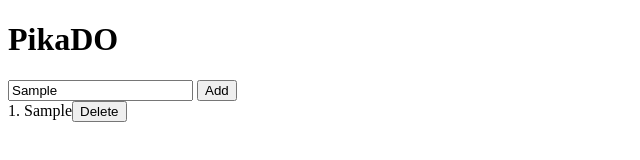
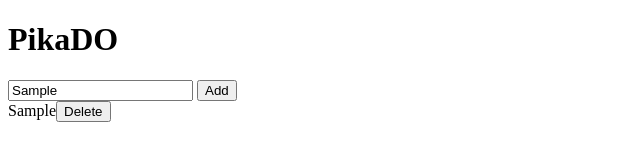
Before and after one commit to morgankar/pikaDO, a website: page index.html in a window 1280 px wide. Both pictures are taken after typing "Sample" into the empty fields and a click on the button "Add". Shown: the full height of the page, 0-640 px from the left. Drawn offline with Linux system fonts and the light colour scheme.

Commit message:
created state and component like framework

```diff
--- a/index.html
+++ b/index.html
@@ -9,6 +9,7 @@
     <h1>PikaDO</h1>
     <input type="text" name="inputText" id="input" placeholder="Buy Chocolate">
     <button onclick="addTodo()">Add</button>
+    <div id="todoCard"></div>
     <script src="./script.js"></script>
 </body>
 </html>
--- a/script.js
+++ b/script.js
@@ -1,25 +1,55 @@
 let ctr = 1
+// function addTodo(){
+//     const inpText = document.getElementById("input").value
+//     const newDiv = document.createElement("div");
+//     const newSpan= document.createElement("span")
+//     const newBtn = document.createElement("button")
+
+//     //Add attributes
+//     newBtn.setAttribute("onclick",`deleteTodo(${ctr})`)
+//     newDiv.setAttribute("id","todo-"+ctr)
+//     newSpan.setAttribute("id","todoEntryText-" +ctr)
+
+//     document.querySelector("body").appendChild(newDiv);
+//     //Append span and btn to newDiv
+//     newSpan.innerText = `${ctr}. ${inpText}`
+//     newBtn.innerText = "Delete"
+//     newDiv.appendChild(newSpan)
+//     newDiv.appendChild(newBtn)
+//     ctr++;
+// }
+
+// function deleteTodo(ctr){
+//     const element = document.getElementById(`todo-${ctr}`)
+//     element.parentNode.removeChild(element)
+// }
+
+let todos =[];
 function addTodo(){
-    const inpText = document.getElementById("input").value
-    const newDiv = document.createElement("div");
-    const newSpan= document.createElement("span")
-    const newBtn = document.createElement("button")
-
-    //Add attributes
-    newBtn.setAttribute("onclick",`deleteTodo(${ctr})`)
-    newDiv.setAttribute("id","todo-"+ctr)
-    newSpan.setAttribute("id","todoEntryText-" +ctr)
-
-    document.querySelector("body").appendChild(newDiv);
-    //Append span and btn to newDiv
-    newSpan.innerText = `${ctr}. ${inpText}`
-    newBtn.innerText = "Delete"
-    newDiv.appendChild(newSpan)
-    newDiv.appendChild(newBtn)
-    ctr++;
+    todos.push({
+        title: document.querySelector("input").value
+    })
+    render()
 }
 
-function deleteTodo(ctr){
-    const element = document.getElementById(`todo-${ctr}`)
-    element.parentNode.removeChild(element)
+function deleteTodo(){
+    render()
 }
+
+function render(){
+    document.getElementById("todoCard").innerHTML ="";
+    for(let i=0;i <todos.length ;i++){
+        const newSpan= document.createElement("span")
+        const newBtn = document.createElement("button")
+        const newDiv = document.createElement("div");
+        newSpan.innerText = todos[i].title
+        newBtn.innerText = "Delete"
+        document.getElementById("todoCard").appendChild(newDiv);
+        newDiv.appendChild(newSpan)
+        newDiv.appendChild(newBtn)
+
+    }
+
+
+
+}
```
